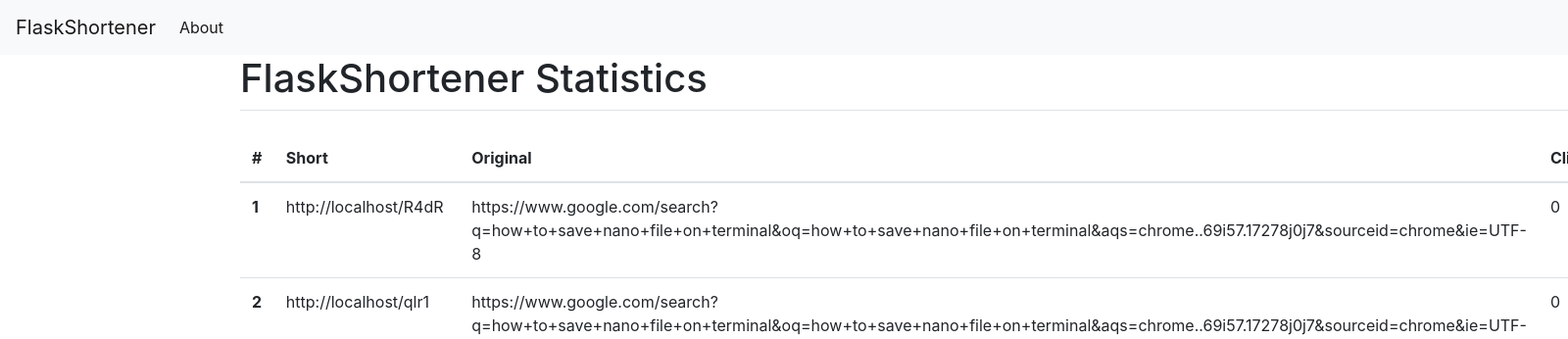
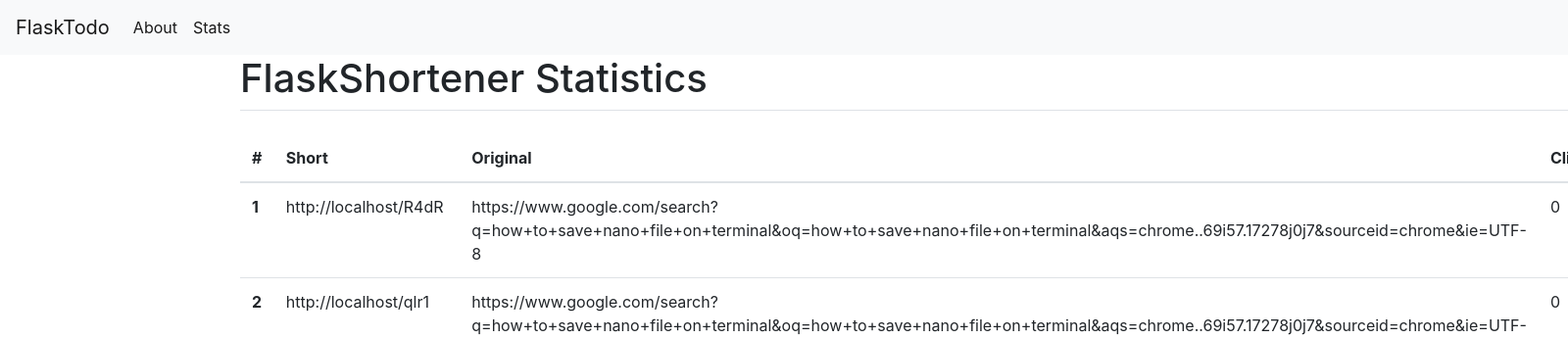
Before and after one commit to Longlasting1805/flask_urlshortner, a Flask app: page /stats in a window 1600 px wide; the page is wider, and only the part inside the window is pictured. Shown: the top 346 px of that part at 98% size. Run offline with Flask 2, Linux system fonts and the light colour scheme; data comes from the database, SQL or seed files in the repository; both versions use the stored data as it was after the commit; some libraries are stand-ins or nearby versions.

Commit message:
stats button

```diff
--- a/templates/base.html
+++ b/templates/base.html
@@ -12,7 +12,7 @@
   </head>
   <body>
     <nav class="navbar navbar-expand-md navbar-light bg-light">
-        <a class="navbar-brand" href="{{ url_for('index')}}">FlaskShortener</a>
+        <a class="navbar-brand" href="{{ url_for('index')}}">FlaskTodo</a>
         <button class="navbar-toggler" type="button" data-toggle="collapse" data-target="#navbarNav" aria-controls="navbarNav" aria-expanded="false" aria-label="Toggle navigation">
             <span class="navbar-toggler-icon"></span>
         </button>
@@ -20,6 +20,10 @@
             <ul class="navbar-nav">
             <li class="nav-item active">
                 <a class="nav-link" href="#">About</a>
+            </li>
+
+            <li class="nav-item active">
+                <a class="nav-link" href="{{ url_for('stats')}}">Stats</a>
             </li>
             </ul>
         </div>
```
Also changed, not shown: database.db.
